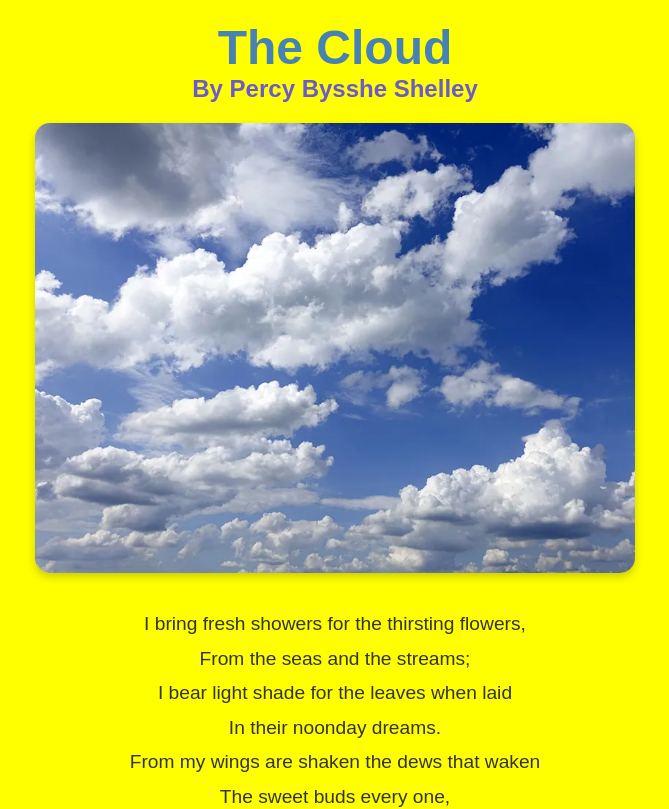
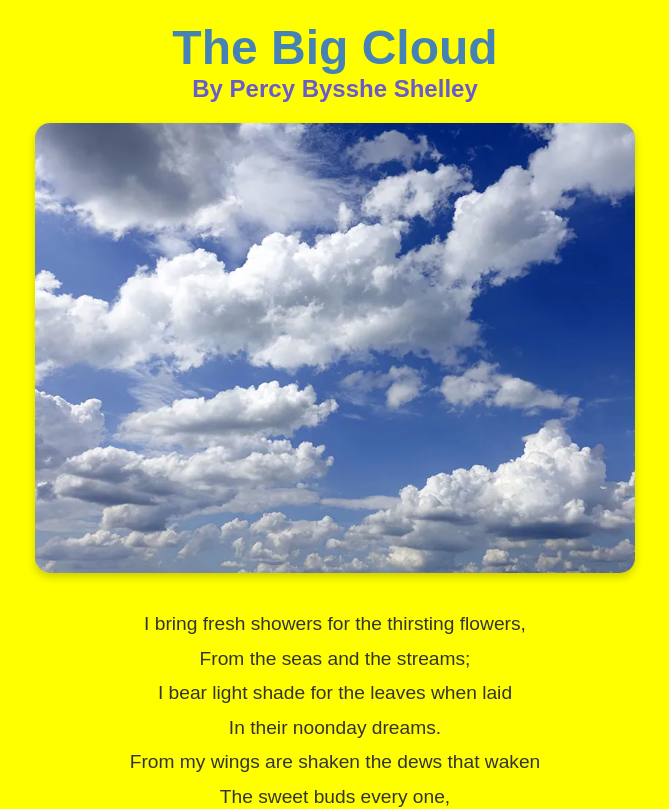
Before and after one commit to devopsbyally/jenkins, a plain HTML site: page s3-website/index.html in a window 1280 px wide. Shown: the top 809 px of the page, without its empty margins (305-974 px from the left). Drawn offline with Linux system fonts and the light colour scheme.

Commit message:
2nd commit

```diff
--- a/s3-website/index.html
+++ b/s3-website/index.html
@@ -8,7 +8,7 @@
 </head>
 <body>
     <header>
-        <h1>The Cloud</h1>
+        <h1>The Big Cloud</h1>
         <h2>By Percy Bysshe Shelley</h2>
     </header>
 
```
